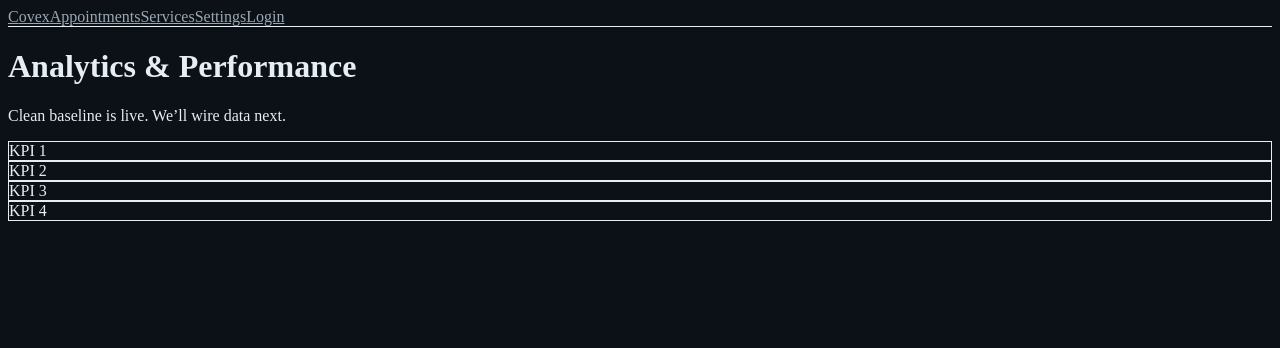
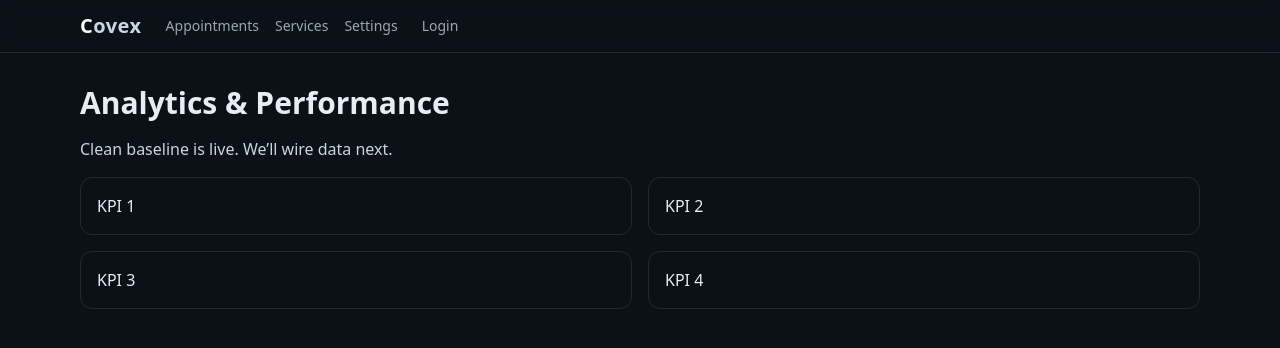
Before and after one commit to Covex-ai/covex-dashboard-clean, a Next.js app: page / in a window 1280 px wide. Shown: the top 348 px of the page. Built offline with nearby package versions, Linux system fonts and the light colour scheme.

Commit message:
Update globals.css

```diff
--- a/app/globals.css
+++ b/app/globals.css
@@ -1,16 +1,18 @@
 /* app/globals.css */
-@tailwind base;
-@tailwind components;
-@tailwind utilities;
+@import "tailwindcss";
 
-/* Optional dark theme surface close to your marketing site */
 :root {
   color-scheme: dark;
 }
 
+/* Covex dark theme surface */
 html, body {
   background: #0b1117;     /* deep black/blue */
   color: #e6edf3;          /* soft white */
+  font-synthesis-weight: none;
+  text-rendering: optimizeLegibility;
+  -webkit-font-smoothing: antialiased;
+  -moz-osx-font-smoothing: grayscale;
 }
 
 a { color: #9ba8b3; }
```
